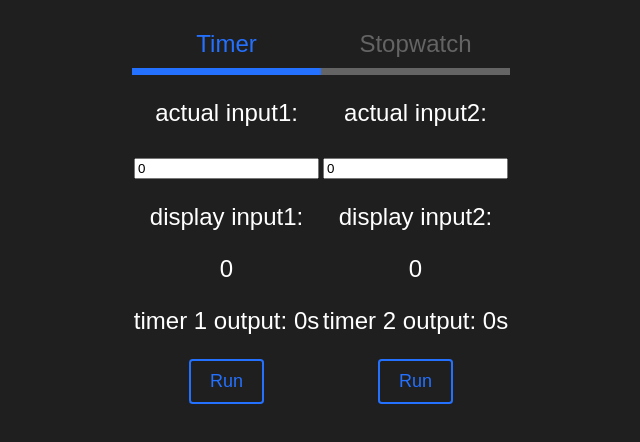
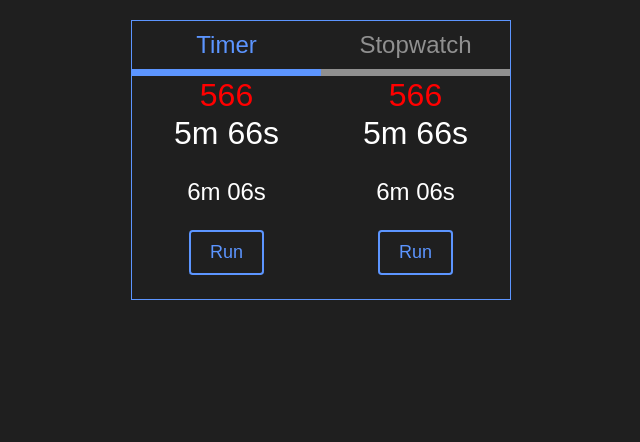
Before and after one commit to Programmerdin/TimerPlusChessClock, a React (Create React App) app: page / in a window 1280 px wide. Shown: the top 442 px of the page, without its empty margins (319-959 px from the left). Built offline with nearby package versions, Linux system fonts and the light colour scheme.

Commit message:
formatted weird things like arrow scroll on the right side of input when its type is number

```diff
--- a/src/App.css
+++ b/src/App.css
@@ -6,12 +6,14 @@
     margin-left: auto;
     margin-right: auto;
     margin-top: 20px;
+    border: 1px solid rgb(92, 149, 255);
 }
 
 body {
     margin: 0px;
     margin-top: 0.0cm;
     background-color: rgb(31, 31, 31);
+
 }
 
 .entire-top-toggle{
@@ -33,21 +35,21 @@ body {
 .display-component-true{
     border: 0;
     background-color: rgb(31, 31, 31);
-    color: rgb(37, 113, 255);
+    color: rgb(92, 149, 255);
     font-size: x-large;
     padding: 10px;
     width: 100%;
-    border-bottom: 0.2cm solid rgb(37, 113, 255);
+    border-bottom: 0.2cm solid rgb(92, 149, 255);
 }
 
 .display-component-false{
     border: 0;
-    color: rgb(100, 100, 100);
+    color: rgb(144, 144, 144);
     background-color: transparent;
     font-size: x-large;
     padding: 10px;
     width: 100%;
-    border-bottom: 0.2cm solid rgb(100, 100, 100);
+    border-bottom: 0.2cm solid rgb(144, 144, 144);
 }
 
 
--- a/src/Buttons.css
+++ b/src/Buttons.css
@@ -2,12 +2,12 @@
     background-color: transparent;
     font-family: sans-serif;
     font-size: large;
-    color: rgb(37, 113, 255);
+    color: rgb(92, 149, 255);
     font-weight: 500;
     width: 2cm;
     height: 1.2cm;
     border-radius: 0.1cm;
-    border: 2px solid rgb(37, 113, 255);
+    border: 2px solid rgb(92, 149, 255);
     position: relative;
     outline: none;
     transition: ease-in-out 0.3s;
@@ -28,7 +28,7 @@
     bottom:0;
     opacity: 0;
     content: "";
-    background-color: rgb(37, 113, 255);
+    background-color: rgb(92, 149, 255);
 }
 
 .run-button:hover:before{
@@ -41,9 +41,9 @@
 
 .pause-button{
     border-radius: 0.1cm;
-    border: 2px solid rgb(114, 114, 114);
+    border: 2px solid rgb(144, 144, 144);
     background-color: transparent;
-    color: rgb(114, 114, 114);
+    color: rgb(144, 144, 144);
     font-family: sans-serif;
     font-size: medium;
     font-weight: 500;
@@ -71,7 +71,7 @@
 
 .pause-button:hover{
     transition: 0.5s;
-    background-color: rgb(114, 114, 114);
+    background-color: rgb(144, 144, 144);
     color: white;
     cursor: pointer;
 }
--- a/src/Stopwatch.css
+++ b/src/Stopwatch.css
@@ -4,7 +4,7 @@
     text-align: center;
     justify-items: center;
     margin: 0;
-    font-size: x-large;
+    font-size: xx-large;
     background-color: rgb(31, 31, 31);
 }
 
--- a/src/Stopwatch.jsx
+++ b/src/Stopwatch.jsx
@@ -98,16 +98,12 @@ const Stopwatch = () => {
     <div className="entire-stopwatch">
       <br></br>
       <div className="left-side">
-        <div>Stopwatch 1</div>
-        <br></br>
         <div>{format_time_in_seconds(time1)}</div>
         <br></br>
         {!timer1On && (<button onClick={handleTimer1On} className="run-button">Run</button>)}
       </div>
 
       <div className="right-side">
-        <div>Stopwatch 2</div>
-        <br></br>
         <div>{format_time_in_seconds(time2)}</div>
         <br></br>
         {!timer2On && (<button onClick={handleTimer2On} className="run-button">Run</button>)}
--- /dev/null
+++ b/src/Timer-InputDisplayOutput.css
@@ -0,0 +1,44 @@
+/* to remove up and down arrows of input number type that shows up by default */
+input[type="number"]::-webkit-outer-spin-button,
+input[type="number"]::-webkit-inner-spin-button {
+    -webkit-appearance: none;
+    margin: 0;
+}
+input[type="number"] {
+    -moz-appearance: textfield;
+}
+input[type="number" i] {
+    padding: 0px 0px;
+}
+
+.timer-input-field{
+    border: 0;
+    padding: none;
+    outline: none;
+    width: 100%;
+    height: 20%;
+    background-color: transparent;
+    color: red;
+    font-size: xx-large;
+    margin-top: none;
+    margin-bottom: none;
+    margin-left: auto;
+    margin-right: auto;
+    text-align: center;
+}
+
+.timer-display-field{
+    border: 0;
+    padding: none;
+    outline: none;
+    width: 100%;
+    height: 20%;
+    background-color: transparent;
+    color: white;
+    font-size: xx-large;
+    margin-top: none;
+    margin-bottom: none;
+    margin-left: auto;
+    margin-right: auto;
+    text-align: center;
+}
--- a/src/Timer.jsx
+++ b/src/Timer.jsx
@@ -1,6 +1,7 @@
 import React, { useState, useEffect } from "react";
 import "./Timer.css"
 import "./Buttons.css"
+import "./Timer-InputDisplayOutput.css"
 
 const Timer = () => {
   const[time1, setTime1] = useState(0);
@@ -69,8 +70,8 @@ const Timer = () => {
 
 
 
-  const[user_input1,SetUserInput1] = useState(0);
-  const[user_input2,SetUserInput2] = useState(0);
+  const[user_input1,SetUserInput1] = useState('566');
+  const[user_input2,SetUserInput2] = useState('566');
 
   //format user input into hh:mm:ss format
   function format_timer_input (timer_input) {
@@ -201,28 +202,32 @@ const Timer = () => {
     return(
         <div className="entire-timer">
           <div className="left-side">
-            <p>actual input1:</p>
+            {/* where user types in */}
             <input
+              className="timer-input-field"
               type="number"
               value={user_input1}
               onChange={(e) => SetUserInput1(e.target.value)}
             ></input>
-            <p>display input1:</p>
-            <p>{format_timer_input(user_input1)}</p>
-            <p>timer 1 output: {format_time_in_seconds(convert_time_digits_in_array_into_seconds(user_input1)-time1)}</p>
+            <div
+              className="timer-display-field"
+            >{format_timer_input(user_input1)}</div>
+            <p>{format_time_in_seconds(convert_time_digits_in_array_into_seconds(user_input1)-time1)}</p>
             {!timer1On && (<button onClick={handleTimer1On} className="run-button">Run</button>)}
           </div>
 
           <div className="right-side">
-            <p>actual input2:</p>
+            {/* where user types in */}
             <input
+                className="timer-input-field"
                 type="number"
                 value={user_input2}
                 onChange={(e) => SetUserInput2(e.target.value)}
             ></input>
-            <p>display input2:</p>
-            <p>{format_timer_input(user_input2)}</p>
-            <p>timer 2 output: {format_time_in_seconds(convert_time_digits_in_array_into_seconds(user_input2)-time2)}</p>
+            <div
+              className="timer-display-field"
+            >{format_timer_input(user_input2)}</div>
+            <p>{format_time_in_seconds(convert_time_digits_in_array_into_seconds(user_input2)-time2)}</p>
             {!timer2On && (<button onClick={handleTimer2On} className="run-button">Run</button>)}
           </div>
 
```
